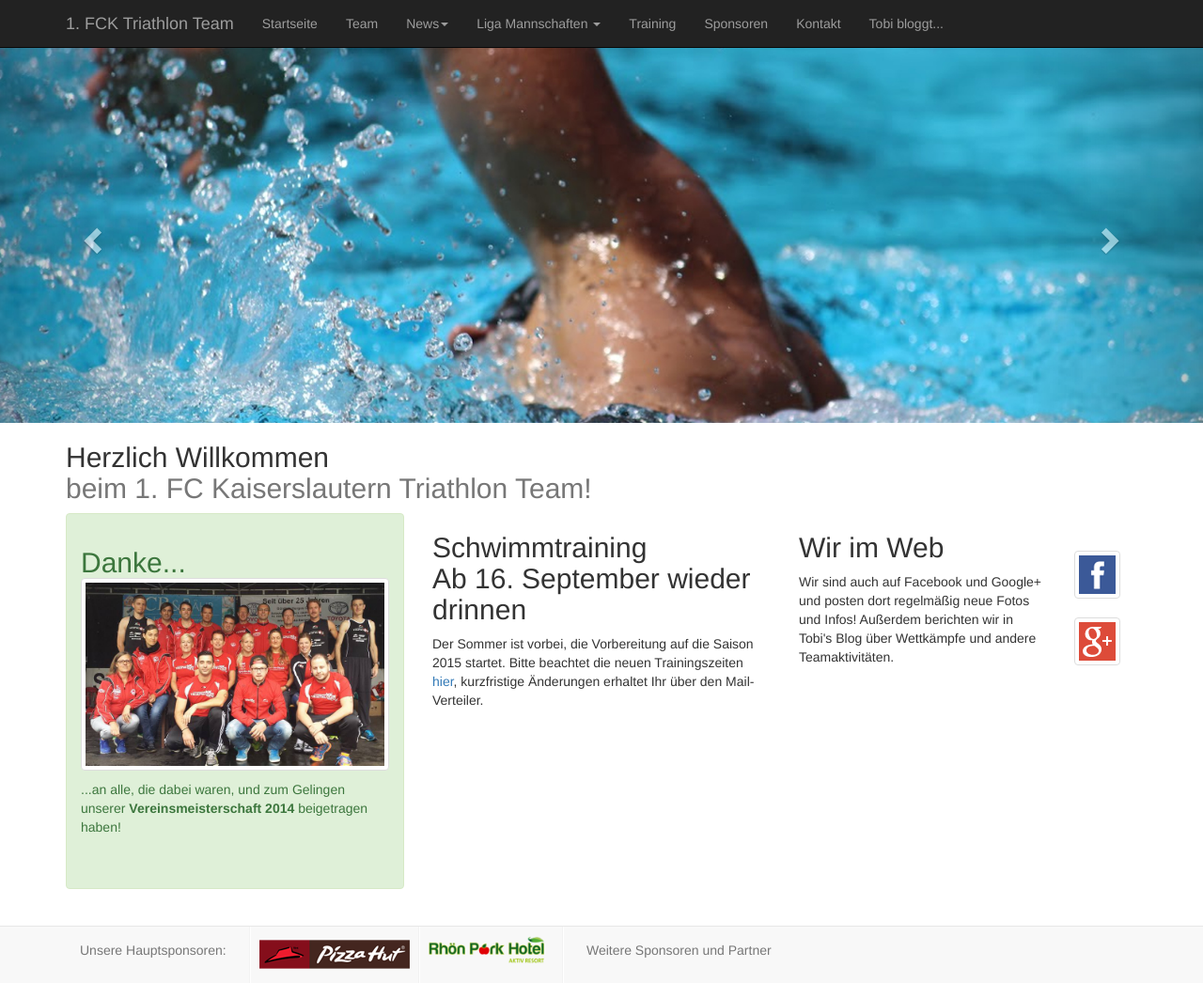
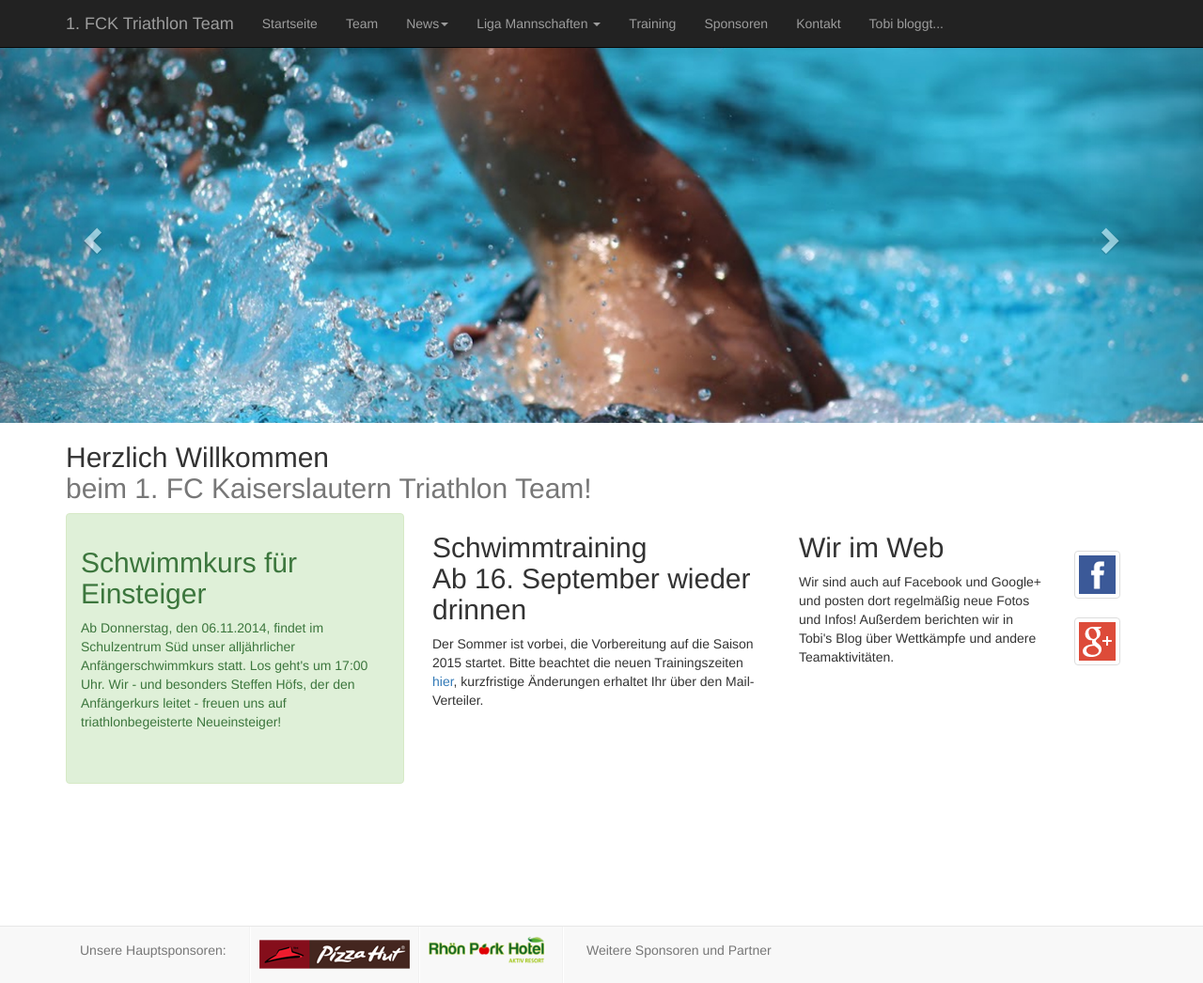
Before and after one commit to FCK-Triathlon-Team/fck-triathlon-team.github.io, a Jekyll site: the page built from index.html, in a window 1280 px wide and 1046 px high. Shown: the whole window at 94% size. Built offline with Jekyll 4.4.1, drawn with Linux system fonts in a browser that asks for light colours; nearby versions of some CDN libraries; Markdown is read by kramdown in place of the engine named in the settings.

Commit message:
Anfängerschwimmkurs Startseite

```diff
--- a/index.html
+++ b/index.html
@@ -41,8 +41,8 @@ title: 1.FC Kaiserslautern Triathlon Team
 
 <div class="col-lg-4">
 			<div class="alert alert-success">
-                                <h2>Danke...<br><img class="img-thumbnail" src="images/vereinsmeisterschaft.jpg"></h2>
-				...an alle, die dabei waren, und zum Gelingen unserer <b>Vereinsmeisterschaft 2014</b> beigetragen haben!<br><br>
+                                <h2>Schwimmkurs für Einsteiger<br></h2><p>
+				Ab Donnerstag, den 06.11.2014, findet im Schulzentrum Süd unser alljährlicher Anfängerschwimmkurs statt. Los geht's um 17:00 Uhr. Wir - und besonders Steffen Höfs, der den Anfängerkurs leitet - freuen uns auf triathlonbegeisterte Neueinsteiger!<br><br>
 				<br>
 			</p>
 			</div>
```
